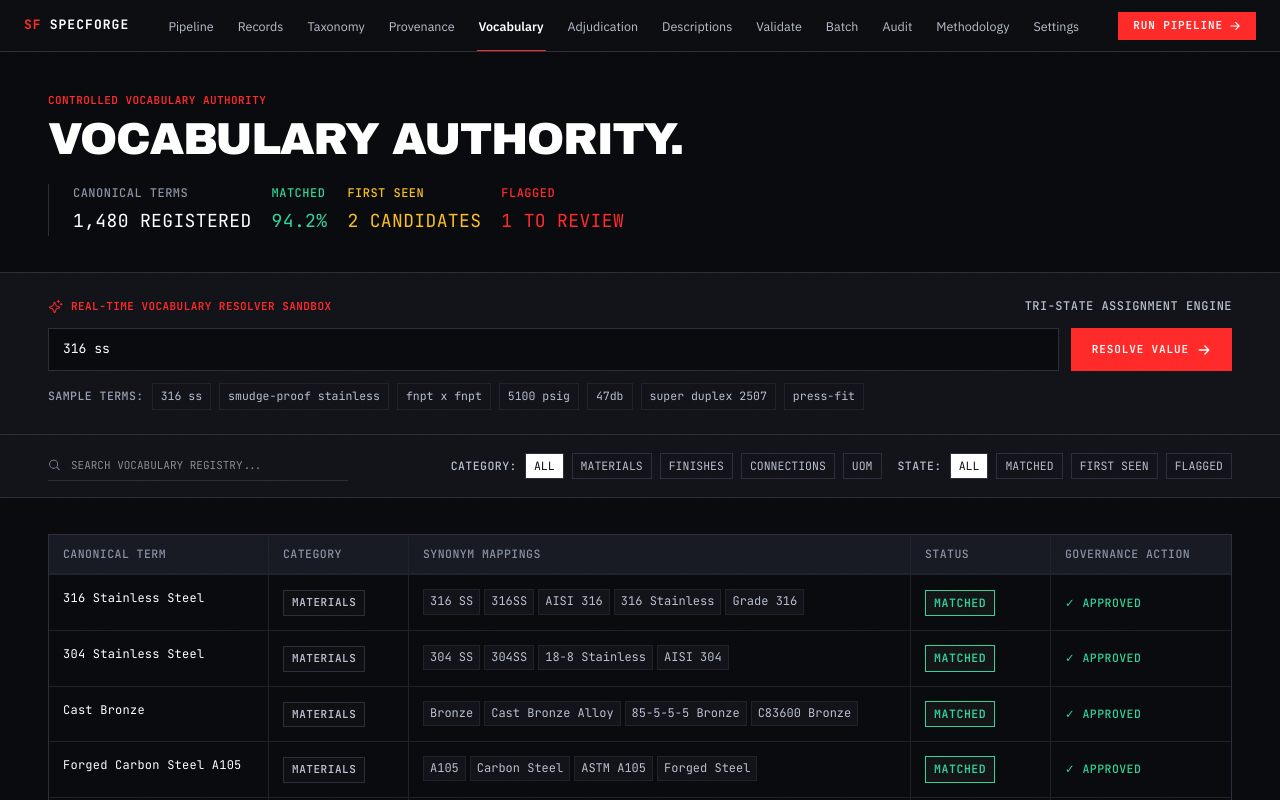
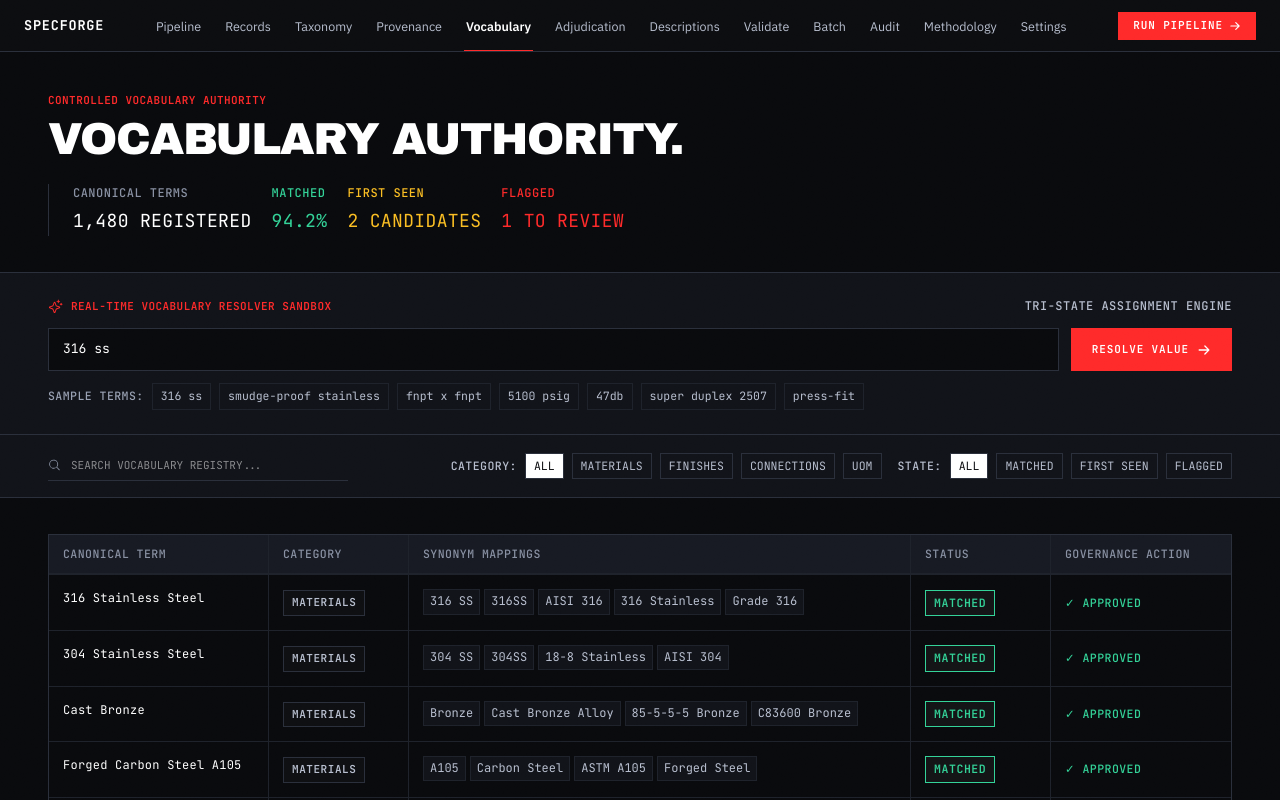
Before and after one commit to Sameer8549/specforage, a Next.js app in the folder specforage-app/: page /vocabulary in a window 1280 px wide. Shown: the top 800 px of the page. Built offline with nearby package versions, Linux system fonts and the light colour scheme.

Commit message:
fix(ui): remove SF prefix from navbar wordmark for clean unified SPECFORGE typography

```diff
--- a/specforage-app/src/components/Nav.tsx
+++ b/specforage-app/src/components/Nav.tsx
@@ -57,17 +57,16 @@ export default function Nav() {
               textDecoration: "none",
               display: "flex",
               alignItems: "center",
-              gap: 8,
               fontFamily: "var(--font-mono)",
-              fontSize: 13,
-              letterSpacing: "0.08em",
+              fontSize: 13.5,
+              letterSpacing: "0.06em",
               textTransform: "uppercase",
               fontWeight: 700,
+              color: "var(--fg-primary)",
               flexShrink: 0,
             }}
           >
-            <span style={{ color: "var(--accent)" }}>SF</span>
-            <span style={{ color: "var(--fg-primary)" }}>SpecForge</span>
+            SPECFORGE
           </Link>
 
           {/* Desktop Navigation Links */}
```
